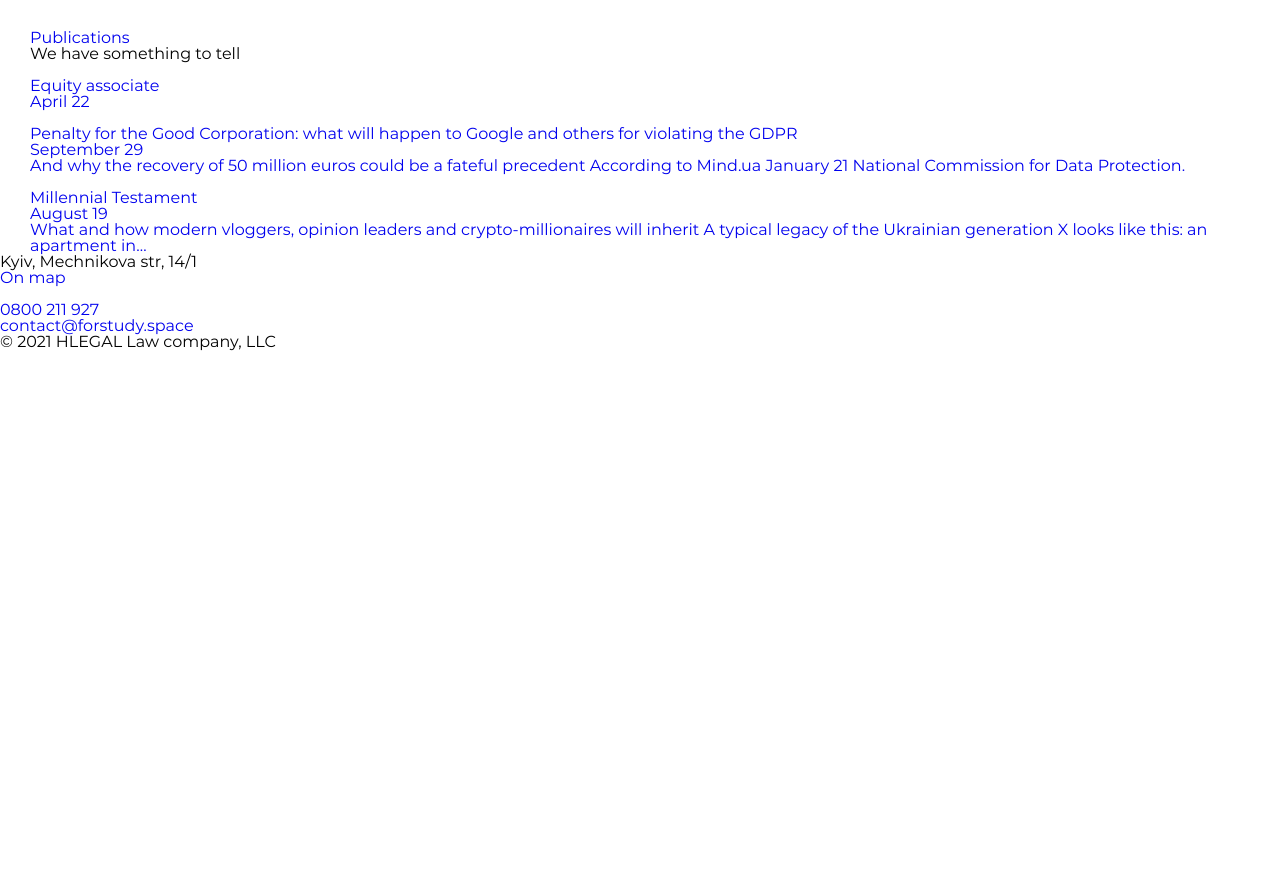
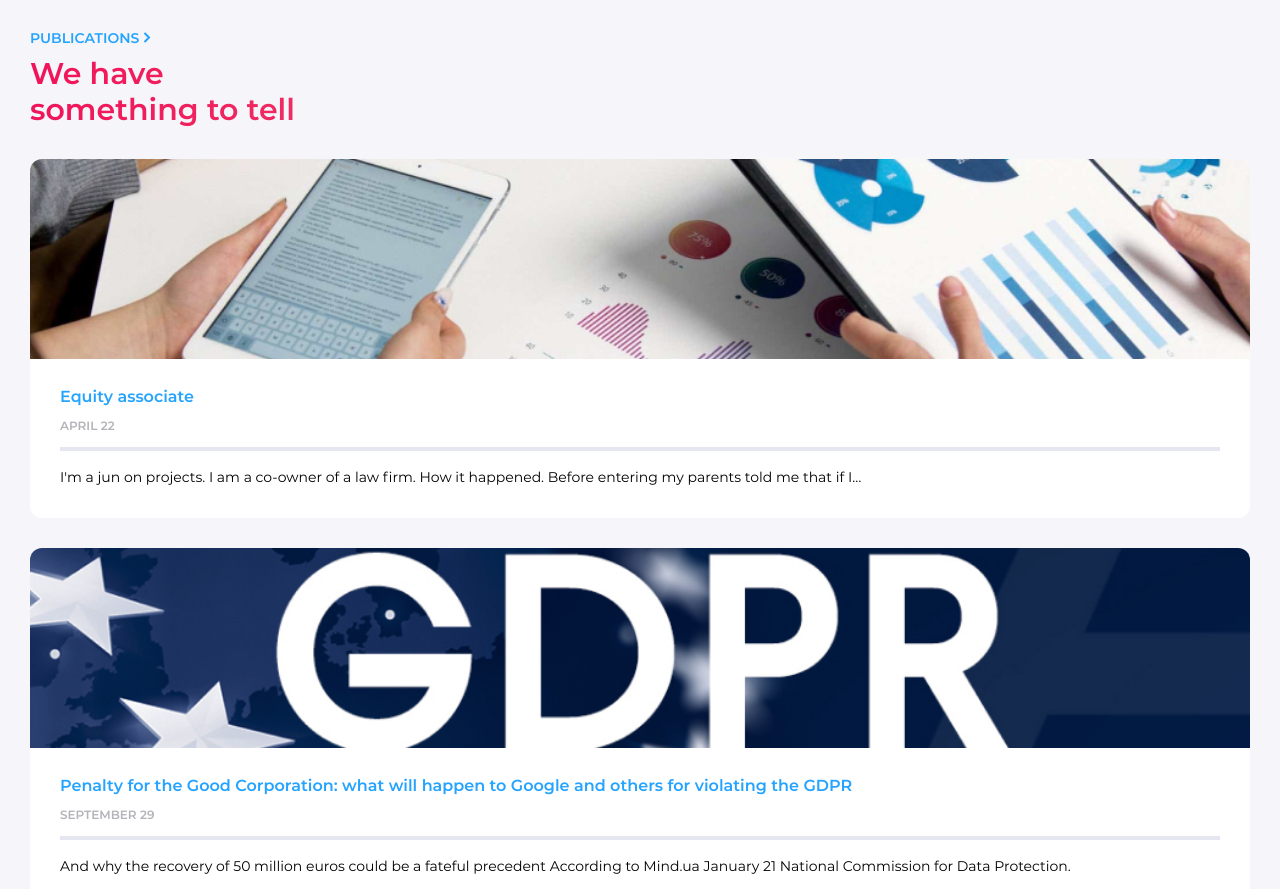
Before and after one commit to NataliSkidanenko/Final-FrontEndBasic, a plain HTML site: page index.html in a window 1280 px wide. Shown: the part 4266-5155 px from the top of the page. Before the commit the page ends 4617 px from the top, so only its background shows below. Drawn offline with nearby package versions, Linux system fonts and the light colour scheme.

Commit message:
Added style for block news and footer

```diff
--- a/css/_tools.scss
+++ b/css/_tools.scss
@@ -11,6 +11,7 @@
 $active-hover: #0085FF;
 $active-active: #006CCF;
 
+$color-black: #000000;
 $color-light: #FFFFFF;
 $color-bg: #F5F5FA;
 $color-bg-alt: #EDEDF7;
@@ -46,6 +47,7 @@
 }
 
 %heading {
+    margin-top: $size/3;
     font-size: 30px;
     line-height: 36.57px;
     font-weight: bold;
--- a/css/style.scss
+++ b/css/style.scss
@@ -7,6 +7,14 @@
 
 .container {
     padding: 0 $size;
+
+    &--bg {
+        background-color: $color-bg;
+    }
+}
+
+.link {
+    color: $active-regular;
 }
 
 .main {
@@ -293,7 +301,6 @@
 
     &__heading {
         @extend %heading;
-        margin-top: $size/3;
     }
 
     &__block {
@@ -356,17 +363,34 @@
         overflow: hidden;
     }
 
-    &__img {
+    // &__img {
+    //     height: 500px;
+
+    //     &--first {
+    //         background: url(../img/team/photo-alexandrovsky.png) center center no-repeat;
+    //         background-size: cover;
+    //     }
+
+    //     &--second {
+    //         background: url(../img/team/photo-kobzar.png) center center no-repeat;
+    //         background-size: cover;
+    //     }
+
+    //     &--third {
+    //         background: url(../img/team/photo-wolk.png) center center no-repeat;
+    //         background-size: cover;
+    //     }
+    // }
+
+    .img__wrap {
+        width: 100%;
         height: 500px;
 
-        &--oleksandrovsky {
-            background: url(../img/team/photo-alexandrovsky.png) center center no-repeat;
-            background-size: cover;
-        }
-
-        &--kobzar {
-            background: url(../img/team//photo-kobzar.png) center center no-repeat;
-            background-size: cover;
+        .img {
+            width: 100%;
+            height: 100%;
+            object-position: center;
+            object-fit: cover;
         }
     }
 
@@ -380,7 +404,7 @@
 
     &__title {
         @extend %heading;
-        margin: $size/3 0 $size 0;
+        margin-bottom: $size;
     }
 
     &__text {
@@ -394,7 +418,7 @@
 }
 
 .clients {
-    padding: $size 0;
+    padding-top: $size;
     text-align: center;
 
     &__heading {
@@ -451,6 +475,118 @@
     }
 }
 
+.news {
+    padding: $size 0;
+    background-color: $color-bg;
+    border-radius: 12px;
+
+    &__subheading {
+        @extend %link-subheading;
+    }
+
+    &__heading {
+        @extend %heading;
+        margin-bottom: $size;
+    }
+
+    &__block {
+        background-color: $color-light;
+        border-radius: 12px;
+        overflow: hidden;
+
+        &:not(:first-child) {
+            margin-top: $size;
+        }
+    }
+
+    .img__wrap {
+            width: 100%;
+            height: 200px;
+
+        .img {
+            width: 100%;
+            height: 100%;
+            object-position: center;
+            object-fit: cover;
+        }
+    }
+
+    &__info {
+        padding: $size;
+    }
+
+    &__title {
+        margin-bottom: $size/2;
+        font-weight: bold;
+        color: $active-regular;
+    }
+
+    &__subtitle {
+        margin-bottom: $size/2;
+        font-size: 12px/16px *1rem;
+        font-weight: bold;
+        color: $color-text;
+        text-transform: uppercase;
+    }
+    &__text {
+        padding-top: $size/2;
+        font-size: 14px/16px *1rem;
+        line-height: 22px/16px *1rem;
+        color: $color-black;
+        border-top: 4px solid $color-separator;
+    }
+}
+
+.footer {
+    padding: $size 0;
+    text-align: center;
+    border-top: 2px solid $color-separator;
+
+    .contacts {
+
+        &:not(:first-child) {
+            margin-top: $size*0.75;
+        }
+
+        &__item {
+
+            &:not(:first-child) {
+                margin-top: $size/2;
+            }
+
+            .link {
+                @extend %link-subheading;
+                font-size: 12px/16px *1rem;
+            }
+
+            .phone {
+                font-weight: bold;
+                color: $main-alt;
+            }
+
+            .mail {
+                font-weight: bold;
+                color: $active-regular;
+            }
+        }
+
+        &__vec {
+
+            path {
+                fill: $active-regular;
+            }
+
+            &:hover path {
+                fill: $accent;
+            }
+        }
+    }
+
+    &__text {
+        margin-top: $size;
+        color: $color-text;
+    }
+}
 
 
 // &--social {
--- a/index.html
+++ b/index.html
@@ -245,7 +245,9 @@
     <div class="container">
         <div class="team owl-carousel">
             <div class="team__block">
-                <div class="team__img team__img--oleksandrovsky"></div>
+                <div class="img__wrap">
+                    <img class="img" src="img/team/photo-alexandrovsky.png" alt="vertical" />
+                </div>
                 <div class="team__description">
                     <p class="team__subtitle">
                         <a href="#" class="team__link">
@@ -267,7 +269,9 @@
                 </div>
             </div>
             <div class="team__block">
-                <div class="team__img team__img--kobzar"></div>
+                <div class="img__wrap">
+                    <img class="img" src="img/team/photo-alexandrovsky.png" alt="vertical" />
+                </div>
                 <div class="team__description">
                     <p class="team__subtitle">
                         <a href="#" class="team__link">
@@ -289,7 +293,9 @@
                 </div>
             </div>
             <div class="team__block">
-                <div class="team__img team__img--oleksandrovsky"></div>
+                <div class="img__wrap">
+                    <img class="img" src="img/team/photo-alexandrovsky.png" alt="vertical" />
+                </div>
                 <div class="team__description">
                     <p class="team__subtitle">
                         <a href="#" class="team__link">
@@ -334,20 +340,24 @@
         </ul>
     </div>
 
-    <div class="container">
+    <div class="container container--bg">
         <div class="news">
-            <p class="news__subheading">
-                <a href="#" class="news__link link">
+            <a href="#" class="news__subheading">
                 Publications
+                <svg width="8" height="11" viewBox="0 0 8 11" fill="none" xmlns="http://www.w3.org/2000/svg">
+                    <path d="M1.5 1L6 5.5L1.5 10" stroke="#24A3FF" stroke-width="2"/>
+                </svg>
             </a>
-            </p>
             <p class="news__heading">
-                We have something to tell
+                We have
+                <br>something to tell
             </p>
 
             <div class="news__block">
                 <a href="#" class="news__link">
-                    <img src="" alt="" class="news__img">
+                    <div class="img__wrap">
+                        <img class="img" src="img/news/news-1.jpg" alt="vertical" />
+                      </div>
                     <div class="news__info">
                         <p class="news__title">
                             Equity associate
@@ -355,16 +365,18 @@
                         <p class="news__subtitle">
                             April 22
                         </p>
+                        <p class="news__text">
+                            I'm a jun on projects. I am a co-owner of a law firm. How it happened. Before entering my parents told me that if I…
+                        </p>
                     </div>
-                    <p class="news__text">
-
-                    </p>
                 </a>
             </div>
 
             <div class="news__block">
                 <a href="#" class="news__link">
-                    <img src="" alt="" class="news__img">
+                    <div class="img__wrap">
+                        <img class="img" src="img/news/news-2.jpg" alt="" />
+                      </div>
                     <div class="news__info">
                         <p class="news__title">
                             Penalty for the Good Corporation: what will happen to Google and others for violating the GDPR
@@ -372,16 +384,18 @@
                         <p class="news__subtitle">
                             September 29
                         </p>
-                    </div>
                         <p class="news__text">
                             And why the recovery of 50 million euros could be a fateful precedent According to Mind.ua January 21 National Commission for Data Protection.
                         </p>
+                    </div>
                 </a>
             </div>
 
             <div class="news__block">
                 <a href="#" class="news__link">
-                    <img src="" alt="" class="news__img">
+                    <div class="img__wrap">
+                        <img class="img" src="img/news/news-3.jpg" alt="" />
+                      </div>
                     <div class="news__info">
                         <p class="news__title">
                             Millennial Testament
@@ -389,15 +403,17 @@
                         <p class="news__subtitle">
                             August 19
                         </p>
-                    </div>
                         <p class="news__text">
                             What and how modern vloggers, opinion leaders and crypto-millionaires will inherit A typical legacy of the Ukrainian generation X looks like this: an apartment in…
                         </p>
+                    </div>
                 </a>
             </div>
 
         </div>
     </div>
+
+    <div class="container container--bg">
         <footer class="footer">
             <div class="footer__block">
                 <ul class="contacts">
@@ -413,7 +429,9 @@
                 <ul class="contacts">
                     <li class="contacts__item">
                         <a href="#" class="contacts__link social">
-                        <img src="" alt="" class="contacts__img">
+                            <svg class="contacts__vec" width="38" height="38" viewBox="0 0 24 25" fill="none" xmlns="http://www.w3.org/2000/svg">
+                                <path d="M24 12.5733C24 5.90541 18.6274 0.5 12 0.5C5.37258 0.5 0 5.90541 0 12.5733C0 18.5995 4.38823 23.5943 10.125 24.5V16.0633H7.07813V12.5733H10.125V9.91343C10.125 6.88755 11.9165 5.21615 14.6576 5.21615C15.9705 5.21615 17.3438 5.45195 17.3438 5.45195V8.42313H15.8306C14.3399 8.42313 13.875 9.35379 13.875 10.3086V12.5733H17.2031L16.6711 16.0633H13.875V24.5C19.6118 23.5943 24 18.5995 24 12.5733Z" fill="white"/>
+                            </svg>
                         </a>
                     </li>
                     <li class="contacts__item">
@@ -434,7 +452,7 @@
                 </p>
             </div>
         </footer>
-
+    </div>
     <script src="https://cdnjs.cloudflare.com/ajax/libs/jquery/3.6.0/jquery.min.js" integrity="sha512-894YE6QWD5I59HgZOGReFYm4dnWc1Qt5NtvYSaNcOP+u1T9qYdvdihz0PPSiiqn/+/3e7Jo4EaG7TubfWGUrMQ==" crossorigin="anonymous" referrerpolicy="no-referrer"></script>
     <script src="https://cdnjs.cloudflare.com/ajax/libs/OwlCarousel2/2.3.4/owl.carousel.min.js" integrity="sha512-bPs7Ae6pVvhOSiIcyUClR7/q2OAsRiovw4vAkX+zJbw3ShAeeqezq50RIIcIURq7Oa20rW2n2q+fyXBNcU9lrw==" crossorigin="anonymous" referrerpolicy="no-referrer"></script>
     <script src="js/tabs.js"></script>
```
Also changed, not shown: css/style.css, 1 other file. Lines whose indentation alone changed are shown as unchanged.
